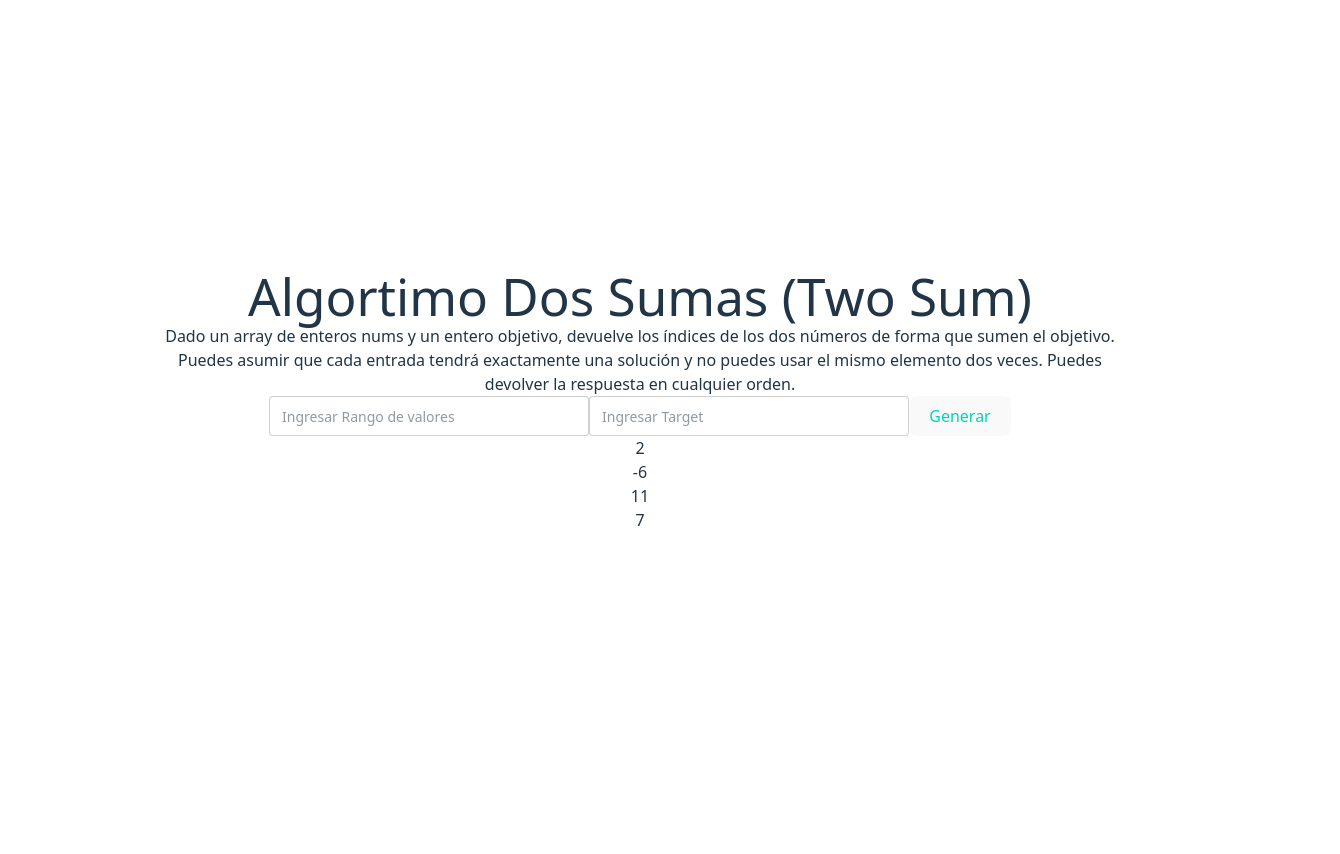
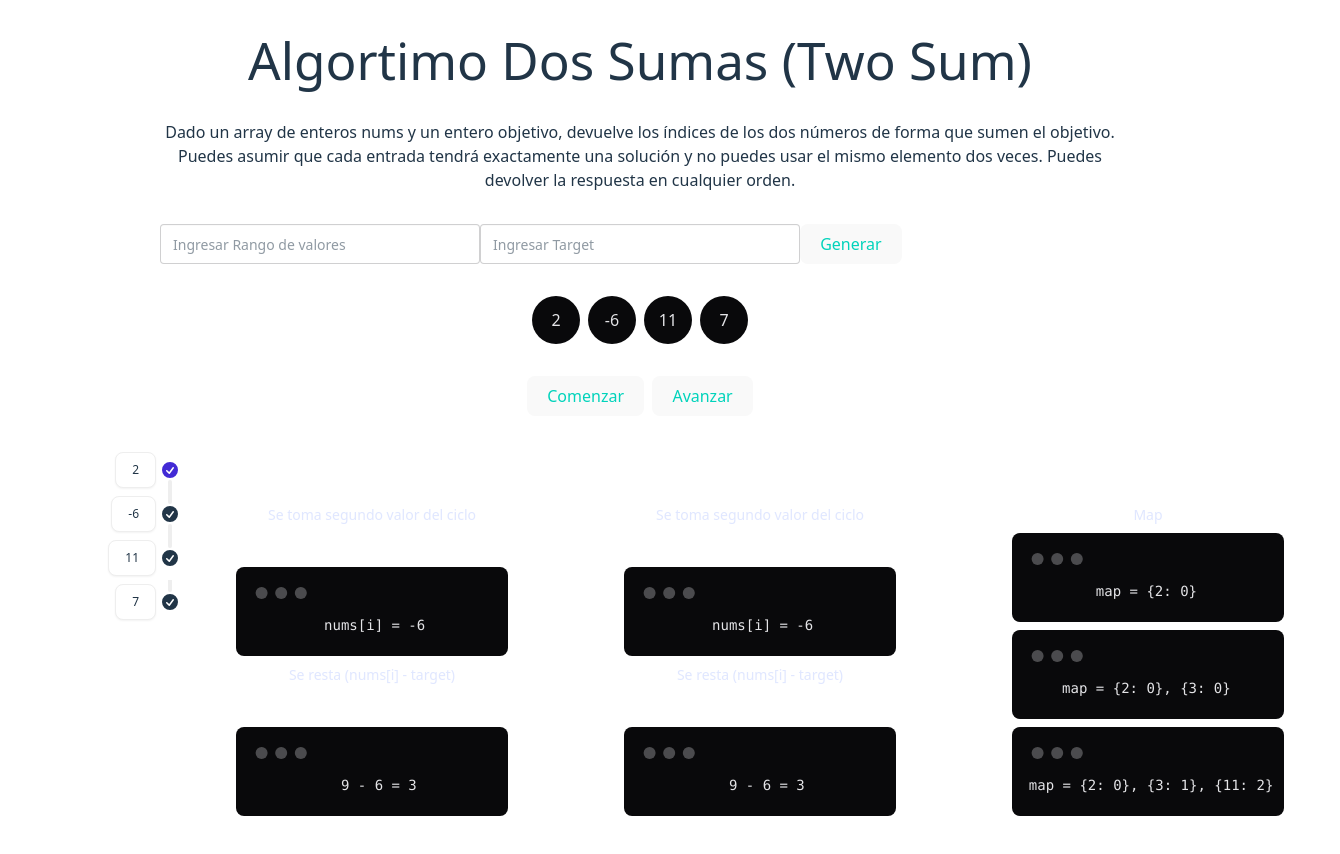
Before and after one commit to danielariosv91/algorithm-app, a React (Vite) app: page /two-sum in a window 1280 px wide. Shown: the top 854 px of the page, 1340 px wide, since content can reach past the window. Before the commit the page ends 800 px from the top, so only its background shows below. Built offline with nearby package versions, Linux system fonts and the light colour scheme.

Commit message:
build ui on two sum

```diff
--- a/src/feature/two-sum/TwoSum.jsx
+++ b/src/feature/two-sum/TwoSum.jsx
@@ -5,21 +5,178 @@ export const TwoSum = () => {
         <div className="content">
             <h1>Algortimo Dos Sumas (Two Sum)</h1>
 
-            <p>Dado un array de enteros nums y un entero objetivo, devuelve los índices de los dos números de forma que sumen el objetivo.
+            <p className='my-8'>Dado un array de enteros nums y un entero objetivo, devuelve los índices de los dos números de forma que sumen el objetivo.
                 Puedes asumir que cada entrada tendrá exactamente una solución y no puedes usar el mismo elemento dos veces.
                 Puedes devolver la respuesta en cualquier orden.</p>
 
-            <div className="actions">
+            <div className="flex my-8">
                 <input type="text" placeholder="Ingresar Rango de valores" className="input" />
                 <input type="text" placeholder="Ingresar Target" className="input" />
                 <button className="btn btn-soft btn-accent">Generar</button>
             </div>
 
-            <div className="compBody">
-                <div className="box">2</div>
-                <div className="box">-6</div>
-                <div className="box">11</div>
-                <div className="box">7</div>
+
+            <div className="flex justify-center gap-2 avatar avatar-placeholder">
+                <div className="bg-neutral text-neutral-content w-12 rounded-full">
+                    <span>2</span>
+                </div>
+                <div className="bg-neutral text-neutral-content w-12 rounded-full">
+                    <span>-6</span>
+
+                </div>
+                <div className="bg-neutral text-neutral-content w-12 rounded-full">
+                    <span>11</span>
+                </div>
+                <div className="bg-neutral text-neutral-content w-12 rounded-full">
+                    <span>7</span>
+                </div>
+            </div>
+
+            <div className='flex justify-center gap-2 my-8'>
+                <button className="btn btn-soft btn-accent">Comenzar</button>
+                <button className="btn btn-soft btn-accent">Avanzar</button>
+            </div>
+
+
+            <div className="flex">
+                <div className="w-14 timeline">
+                    <ul className="timeline timeline-vertical">
+                        <li>
+                            <div className="timeline-start timeline-box">2</div>
+                            <div className="timeline-middle">
+                                <svg
+                                    xmlns="http://www.w3.org/2000/svg"
+                                    viewBox="0 0 20 20"
+                                    fill="currentColor"
+                                    className="text-primary h-5 w-5"
+                                >
+                                    <path
+                                        fillRule="evenodd"
+                                        d="M10 18a8 8 0 100-16 8 8 0 000 16zm3.857-9.809a.75.75 0 00-1.214-.882l-3.483 4.79-1.88-1.88a.75.75 0 10-1.06 1.061l2.5 2.5a.75.75 0 001.137-.089l4-5.5z"
+                                        clipRule="evenodd"
+                                    />
+                                </svg>
+                            </div>
+                            <hr />
+                        </li>
+                        <li>
+                            <hr />
+                            <div className="timeline-start timeline-box">-6</div>
+                            <div className="timeline-middle">
+                                <svg
+                                    xmlns="http://www.w3.org/2000/svg"
+                                    viewBox="0 0 20 20"
+                                    fill="currentColor"
+                                    className=" h-5 w-5"
+                                >
+                                    <path
+                                        fillRule="evenodd"
+                                        d="M10 18a8 8 0 100-16 8 8 0 000 16zm3.857-9.809a.75.75 0 00-1.214-.882l-3.483 4.79-1.88-1.88a.75.75 0 10-1.06 1.061l2.5 2.5a.75.75 0 001.137-.089l4-5.5z"
+                                        clipRule="evenodd"
+                                    />
+                                </svg>
+                            </div>
+                            <hr />
+                        </li>
+                        <li>
+                            <hr />
+                            <div className="timeline-start timeline-box">11</div>
+                            <div className="timeline-middle">
+                                <svg
+                                    xmlns="http://www.w3.org/2000/svg"
+                                    viewBox="0 0 20 20"
+                                    fill="currentColor"
+                                    className="h-5 w-5"
+                                >
+                                    <path
+                                        fillRule="evenodd"
+                                        d="M10 18a8 8 0 100-16 8 8 0 000 16zm3.857-9.809a.75.75 0 00-1.214-.882l-3.483 4.79-1.88-1.88a.75.75 0 10-1.06 1.061l2.5 2.5a.75.75 0 001.137-.089l4-5.5z"
+                                        clipRule="evenodd"
+                                    />
+                                </svg>
+                            </div>
+                        </li>
+                        <li>
+                            <hr />
+                            <div className="timeline-start timeline-box">7</div>
+                            <div className="timeline-middle">
+                                <svg
+                                    xmlns="http://www.w3.org/2000/svg"
+                                    viewBox="0 0 20 20"
+                                    fill="currentColor"
+                                    className="h-5 w-5"
+                                >
+                                    <path
+                                        fillRule="evenodd"
+                                        d="M10 18a8 8 0 100-16 8 8 0 000 16zm3.857-9.809a.75.75 0 00-1.214-.882l-3.483 4.79-1.88-1.88a.75.75 0 10-1.06 1.061l2.5 2.5a.75.75 0 001.137-.089l4-5.5z"
+                                        clipRule="evenodd"
+                                    />
+                                </svg>
+                            </div>
+                        </li>
+                    </ul>
+                </div>
+
+                <div className="flex summay">
+                    <div className="card bg-base-100 text-primary-content w-96 mr-1">
+                        <div className="card-body">
+
+                            <p>Se toma segundo valor del ciclo </p>
+
+                            <div className="mockup-code w-full">
+                                <pre><code> nums[i] = -6</code></pre>
+                            </div>
+
+                            <p>Se resta (nums[i] - target) </p>
+
+                            <div className="mockup-code w-full">
+                                <pre><code>  9 - 6 = 3</code></pre>
+                            </div>
+
+
+                        </div>
+                    </div>
+                    <div className="card bg-base-100 text-primary-content w-96 mr-1">
+                        <div className="card-body">
+
+                            <p>Se toma segundo valor del ciclo </p>
+
+                            <div className="mockup-code w-full">
+                                <pre><code> nums[i] = -6</code></pre>
+                            </div>
+
+                            <p>Se resta (nums[i] - target) </p>
+
+                            <div className="mockup-code w-full">
+                                <pre><code>  9 - 6 = 3</code></pre>
+                            </div>
+
+                        </div>
+                    </div>
+                </div>
+
+
+
+                <div className="card bg-base-100 text-primary-content w-96 mr-1">
+                    <div className="card-body">
+                        <p>Map</p>
+
+                        <div className="mockup-code w-full">
+                            <pre><code>map = {'{'}2: 0{'}'}</code></pre>
+
+                        </div>
+                        <div className="mockup-code w-full">
+                            <pre><code>map = {'{'}2: 0{'}, {'}3: 0{'}'}</code></pre>
+
+                        </div>
+                        <div className="mockup-code w-full">
+                            <pre><code>map = {'{'}2: 0{'}, {'}3: 1{'}, {'}11: 2{'}'}</code></pre>
+
+                        </div>
+
+                    </div>
+                </div>
+
             </div>
         </div>
     )
--- a/src/index.css
+++ b/src/index.css
@@ -31,7 +31,6 @@ body {
   display: flex;
   place-items: center;
   min-width: 320px;
-  min-height: 100vh;
 }
 
 h1 {
```
